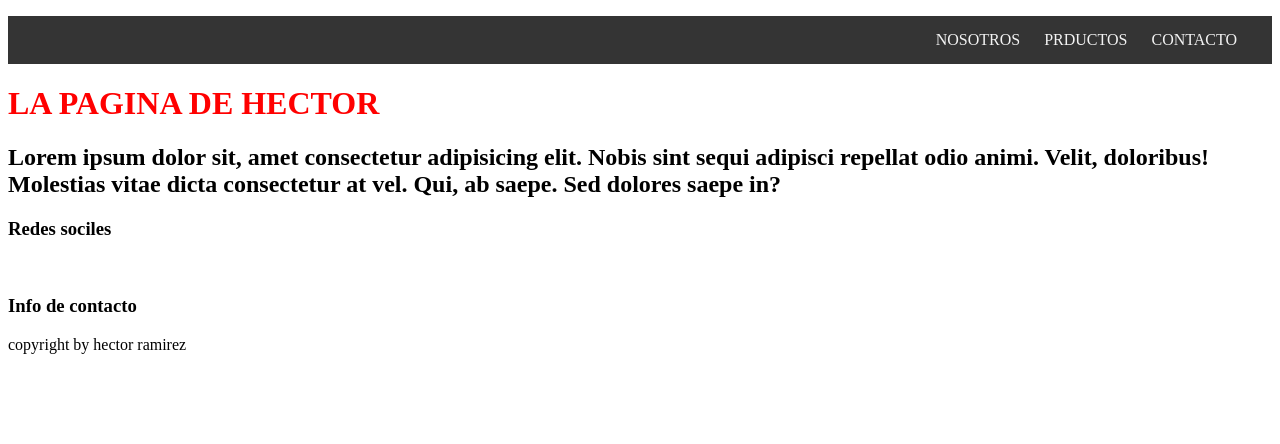
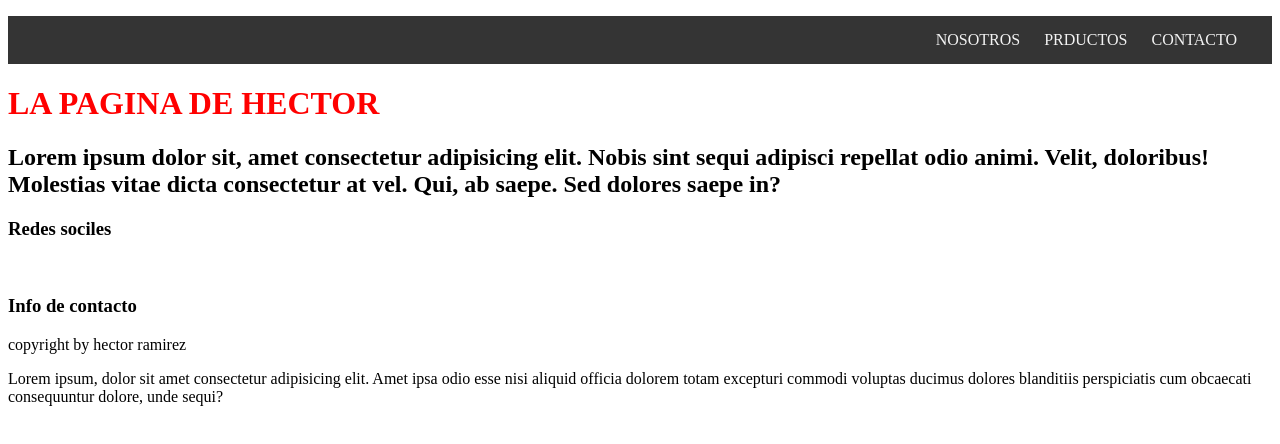
Before and after one commit to hectorok/proyecto1, a plain HTML site: page index.html in a window 1280 px wide. Drawn offline with Linux system fonts and the light colour scheme.

Commit message:
agregue p

```diff
--- a/index.html
+++ b/index.html
@@ -48,7 +48,7 @@
             <p>copyright by hector ramirez</p>
         </div>
     </footer>
-
+<p>Lorem ipsum, dolor sit amet consectetur adipisicing elit. Amet ipsa odio esse nisi aliquid officia dolorem totam excepturi commodi voluptas ducimus dolores blanditiis perspiciatis cum obcaecati consequuntur dolore, unde sequi?</p>
 </body>
 
 </html>
```
